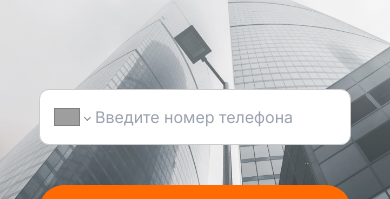
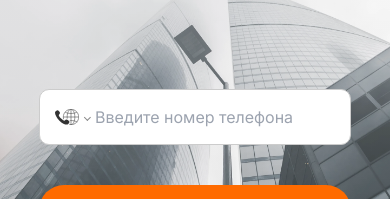
Before and after one commit to Illouminus/immo-agency, a Next.js app: page / in a window 390 px wide. Shown: the part 440-639 px from the top of the page. Built offline with nearby package versions, Linux system fonts and the light colour scheme; grey boxes are pictures that could not be loaded.

Commit message:
change input telephone react

```diff
--- a/src/components/Home/ContactForm/ContactForm.tsx
+++ b/src/components/Home/ContactForm/ContactForm.tsx
@@ -3,6 +3,7 @@ import React, {useState} from 'react';
 import cls from './ContactForm.module.css'
 import 'react-phone-number-input/style.css'
 import PhoneInput from 'react-phone-number-input'
+import ar from 'react-phone-number-input/locale/ru.json'
 import { motion } from 'framer-motion';
 import {FaCheck, FaTimes} from "react-icons/fa";
 import axios from 'axios';
@@ -24,8 +25,10 @@ export const ContactForm = () => {
             <PhoneInput
                 placeholder="Введите номер телефона"
                 value={value}
-                defaultCountry={"RU"}
+
                 className={cls.input_container}
+                labels={ar}
+                smartCaret={true}
                 // @ts-ignore
                 onChange={setValue}/>
             <div className={cls.contact_button_container}>
```
